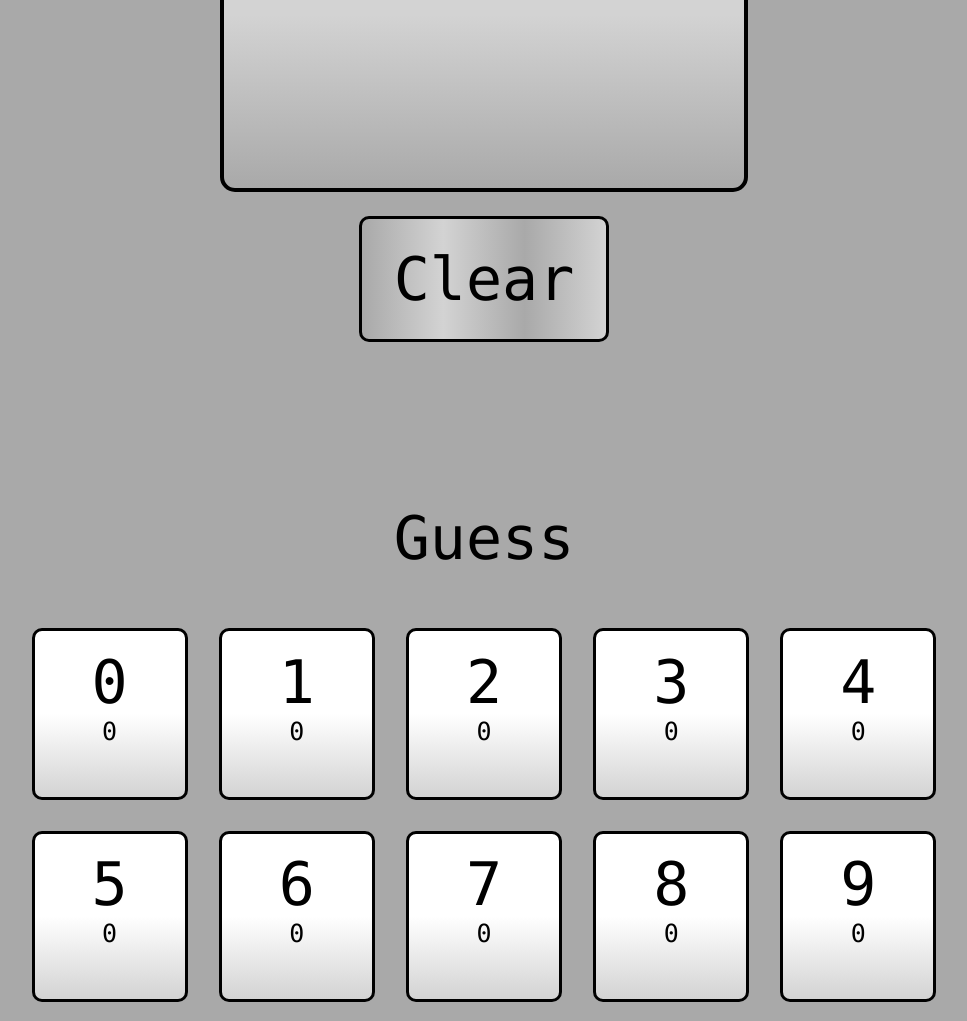
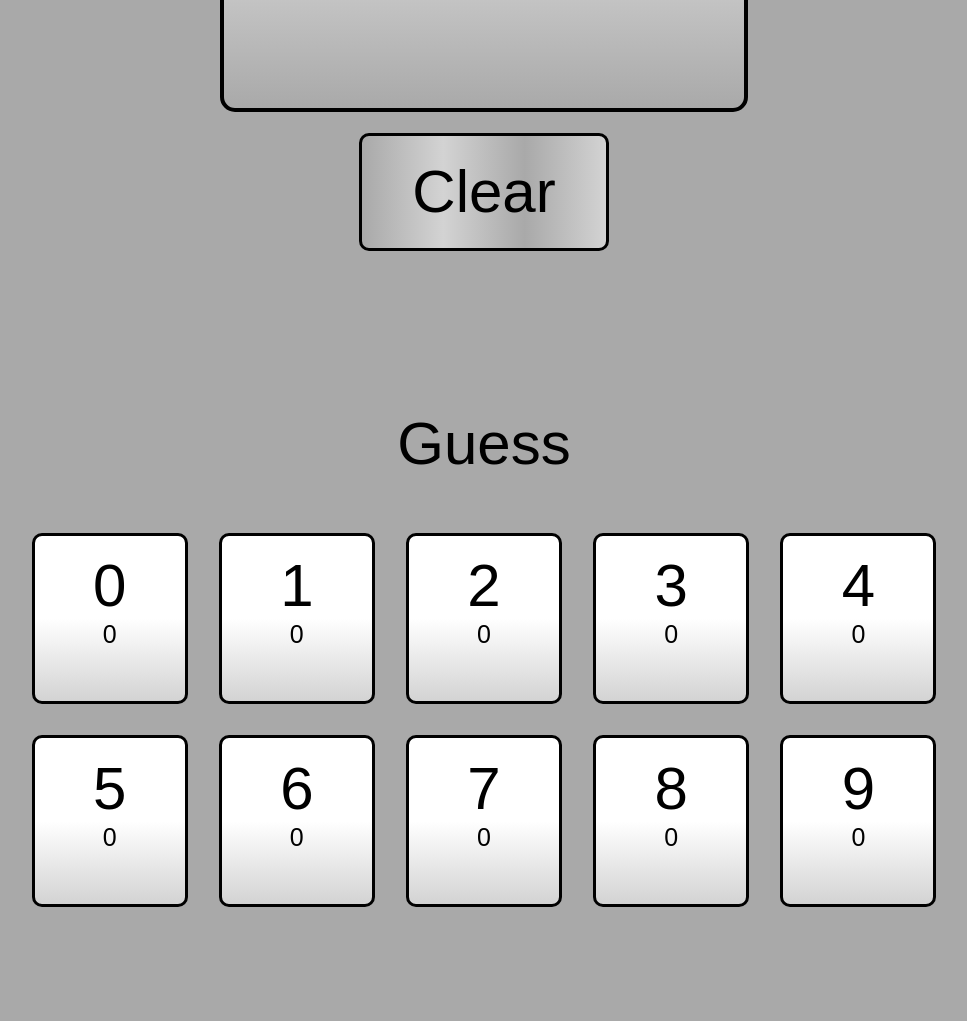
Before and after one commit to JosephVonFeldt/digit-nn, a plain HTML site: page src/index.html in a window 1280 px wide. Shown: the part 600-1621 px from the top of the page, without its empty margins (156-1123 px from the left). After the commit the page ends 1548 px from the top, so only its background shows below. Drawn offline with Linux system fonts and the light colour scheme; no server answers.

Commit message:
IOS thing

```diff
--- a/src/styles.css
+++ b/src/styles.css
@@ -22,7 +22,7 @@ body {
 
 header {
     font: 60px bolder;
-    font-family: 'Lucida Console',fantasy;
+    font-family: fantasy;
     margin: 5%;
     text-align: center;
 }
@@ -40,7 +40,7 @@ header {
     min-width: 150px;
     height: 150px;
     padding-top: 2%;
-    font: 60px bolder; font-family: 'Lucida Console',fantasy;
+    font: 60px bolder; font-family: fantasy;
     margin: 2%;
     text-align: center;
     justify-content: center;
@@ -54,7 +54,7 @@ header {
     min-width: 150px;
     height: 150px;
     padding-top: 2%;
-    font: 60px bolder; font-family: 'Lucida Console',fantasy;
+    font: 60px bolder; font-family: fantasy;
     margin: 2%;
     text-align: center;
     justify-content: center;
@@ -68,7 +68,7 @@ header {
     min-width: 150px;
     height: 150px;
     padding-top: 2%;
-    font: 60px bolder; font-family: 'Lucida Console',fantasy;
+    font: 60px bolder; font-family: fantasy;
     margin: 2%;
     text-align: center;
     justify-content: center;
@@ -80,11 +80,12 @@ header {
 
 #clear {
     width:250px;
+    color: black;
     min-width: 250px;
     height: auto;
     padding: 4%;
     font: 60px bolder;
-    font-family: 'Lucida Console',fantasy ;
+    font-family: fantasy ;
     margin: 4%;
     text-align: center;
     justify-content: center;
```
